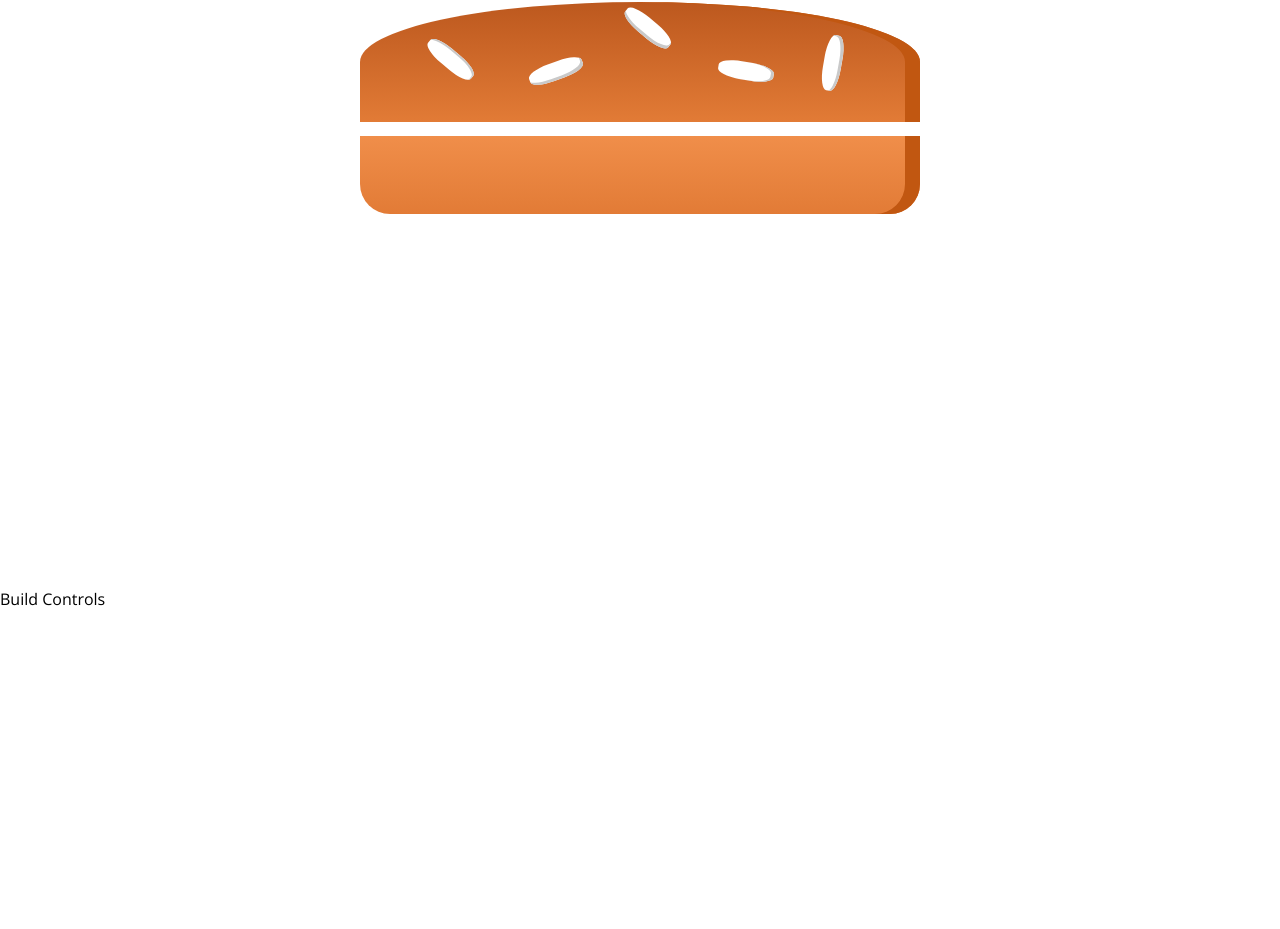
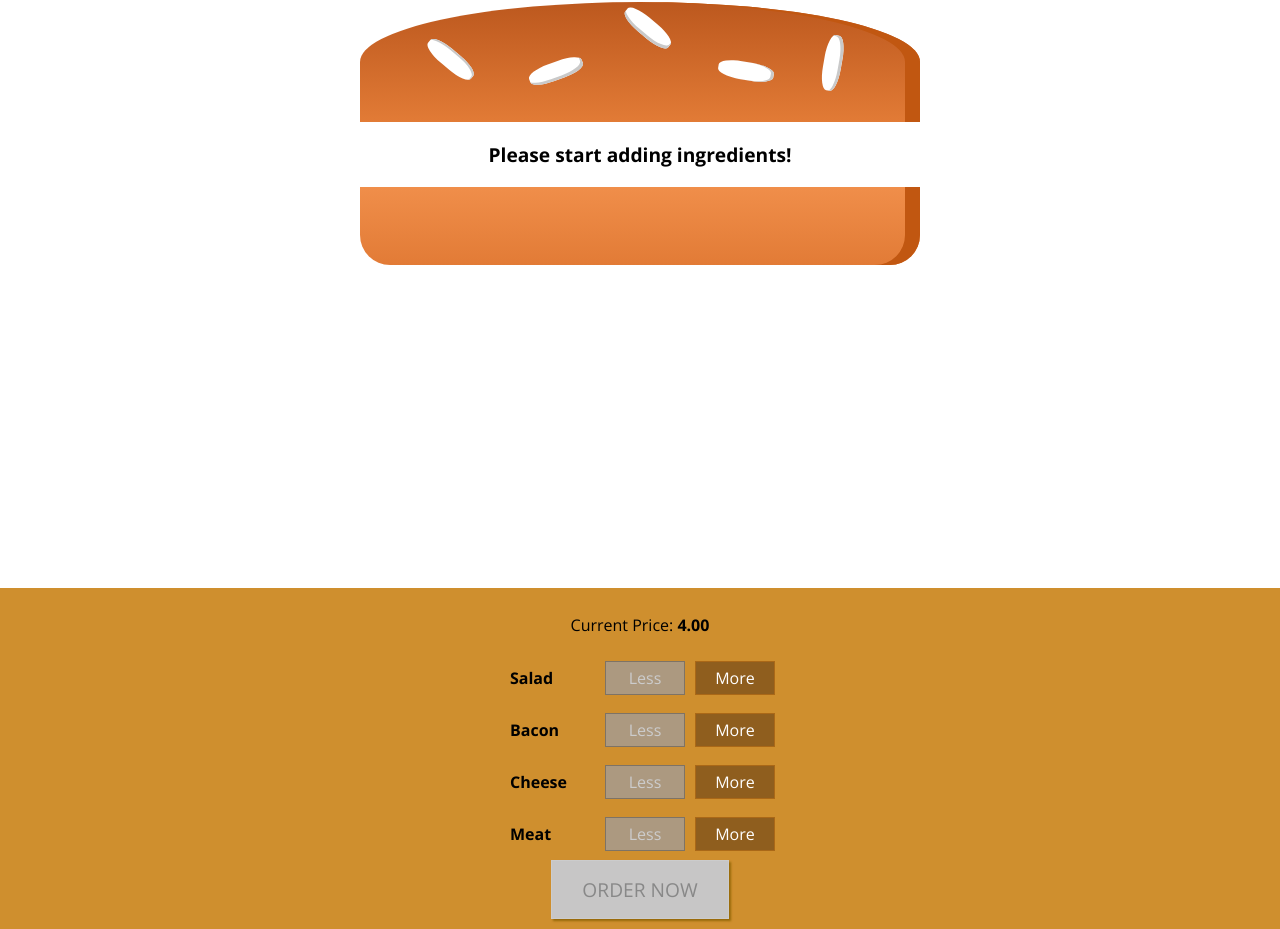
Before and after one commit to marianalm123/the-real-burger-project, a React app: page / in a window 1280 px wide. Shown: the part 50-979 px from the top of the page. Before the commit the page ends 800 px from the top, so only its background shows below. Built offline with nearby package versions, Linux system fonts and the light colour scheme.

Commit message:
adding and removing ingredients; displaying price; order button;

```diff
--- /dev/null
+++ b/src/components/Burger/BuildControls/BuildControl/BuildControl.css
@@ -0,0 +1,56 @@
+.BuildControl {
+    display: flex;
+    justify-content: space-between;
+    align-items: center;
+    margin: 5px 0;
+}
+
+.BuildControl button {
+    display: block;
+    font: inherit;
+    padding: 5px;
+    margin: 0 5px;
+    width: 80px;
+    border: 1px solid #AA6817;
+    cursor: pointer;
+    outline: none;
+}
+
+.BuildControl button:disabled {
+    background-color: #AC9980;
+    border: 1px solid #7E7365;
+    color: #ccc;
+    cursor: default;
+}
+
+.BuildControl button:hover:disabled {
+    background-color: #AC9980;
+    color: #ccc;
+    cursor: not-allowed;
+}
+
+.Label {
+    padding: 10px;
+    font-weight: bold;
+    width: 80px;
+}
+
+.BuildControl .Less {
+    background-color: #D39952;
+    color: white;
+}
+
+.BuildControl .More {
+    background-color: #8F5E1E;
+    color: white;
+}
+
+.BuildControl .Less:hover, .BuildControl .Less:active {
+    background-color: #DAA972;
+    color: white;
+}
+
+.BuildControl .More:hover,.BuildControl .More:active {
+    background-color: #99703F;
+    color: white;
+}
--- /dev/null
+++ b/src/components/Burger/BuildControls/BuildControl/BuildControl.js
@@ -0,0 +1,17 @@
+import React from 'react';
+import classes from './BuildControl.css';
+
+const buildControl = (props) => (
+  <div className={classes.BuildControl}>
+    <div className={classes.Label}>{props.label}</div>
+    <button
+      className={classes.Less}
+      onClick={props.removed}
+      disabled={props.disabled}>Less</button>
+    <button
+      className={classes.More}
+      onClick={props.added}>More</button>
+  </div>
+);
+
+export default buildControl;
--- /dev/null
+++ b/src/components/Burger/BuildControls/BuildControls.css
@@ -0,0 +1,52 @@
+.BuildControls {
+  width: 100%;
+  background-color: #CF8F2E;
+  display: flex;
+  flex-flow: column;
+  align-items: center;
+  box-shadow: 0 2px 1px #ccc;
+  margin: auto;
+  padding: 10px 0;
+}
+
+
+.OrderButton {
+    background-color: #DAD735;
+    outline: none;
+    cursor: pointer;
+    border: 1px solid #966909;
+    color: #966909;
+    font-family: inherit;
+    font-size: 1.2em;
+    padding: 15px 30px;
+    box-shadow: 2px 2px 2px #966909;
+}
+
+.OrderButton:hover, .OrderButton:active {
+    background-color: #A0DB41;
+    border: 1px solid #966909;
+    color: #966909;
+}
+
+.OrderButton:disabled {
+    background-color: #C7C6C6;
+    cursor: not-allowed;
+    border: 1px solid #ccc;
+    color: #888888;
+}
+
+.OrderButton:not(:disabled) {
+    animation: enable 0.3s linear;
+}
+
+@keyframes enable {
+    0% {
+        transform: scale(1);
+    }
+    60% {
+        transform: scale(1.1);
+    }
+    100% {
+        transform: scale(1);
+    }
+}
--- /dev/null
+++ b/src/components/Burger/BuildControls/BuildControls.js
@@ -0,0 +1,30 @@
+import React from 'react';
+import classes from './BuildControls.css';
+import BuildControl from './BuildControl/BuildControl';
+
+const controls = [
+  {label: 'Salad', type: 'salad'},
+  {label: 'Bacon', type: 'bacon'},
+  {label: 'Cheese', type: 'cheese'},
+  {label: 'Meat', type: 'meat'}
+];
+
+const buildControls = (props) => (
+  <div className={classes.BuildControls}>
+    <p>Current Price: <strong>{props.price.toFixed(2)}</strong></p>
+    {controls.map(ctrl => (
+      <BuildControl
+        key={ctrl.label}
+        label={ctrl.label}
+        added={() => props.ingredientAdded(ctrl.type)}
+        removed={() => props.ingredientRemoved(ctrl.type)}
+        disabled={props.disabled[ctrl.type]}
+      />
+    ))}
+    <button
+      className={classes.OrderButton}
+      disabled={!props.purchasable}>ORDER NOW</button>
+  </div>
+);
+
+export default buildControls;
--- a/src/components/Burger/Burger.js
+++ b/src/components/Burger/Burger.js
@@ -5,12 +5,21 @@
 
 const burger = (props) => {
   // transform an object of key value pairs into an array of burguer ingredients
-  const transformedIngredients = Object.keys(props.ingredients)
-      .map(igKey => {
+  // reduce is an arrow function which allow us to transform an array into something else
+  let transformedIngredients = Object.keys(props.ingredients)
+      .map( igKey => {
           return [...Array(props.ingredients[igKey])].map((_,i) => {
               return <BurgerIngredient key={igKey + i} type={igKey} />;
-          });
-      });
+          } );
+      } )
+      .reduce((arr, el) => {
+        return arr.concat(el);
+      }, []);
+
+  if (transformedIngredients.length === 0) {
+    transformedIngredients = <p>Please start adding ingredients!</p>
+  }
+
       console.log(transformedIngredients);
   return (
     <div className={classes.Burger}>
--- a/src/containers/BurgerBuilder/BurgerBuilder.js
+++ b/src/containers/BurgerBuilder/BurgerBuilder.js
@@ -2,6 +2,15 @@
 
 import Aux from '../../hoc/Auxiliary';
 import Burger from '../../components/Burger/Burger';
+import BuildControls from '../../components/Burger/BuildControls/BuildControls';
+
+//global constants
+const INGREDIENT_PRICES = {
+  salad: 0.5,
+  cheese: 0.4,
+  meat: 1.3,
+  bacon: 0.7
+};
 
 class BurgerBuilder extends Component{
   // constructor(props) {
@@ -14,14 +23,78 @@
       bacon: 0,
       cheese: 0,
       meat: 0
+    },
+    totalPrice: 4,
+    purchasable: false
+  }
+
+  updatePurchaseState (ingredients) {
+    const sum = Object.keys(ingredients)
+      .map(igKey => {
+        return ingredients[igKey];
+      })
+      .reduce((sum,el) => {
+        return sum + el;
+      }, 0);
+      this.setState({purchasable: sum > 0});
+  }
+
+  addIngredientHandler = (type) => {
+    const oldCount = this.state.ingredients[type];
+    const updatedCount = oldCount + 1;
+    const updatedIngredients = {
+      ...this.state.ingredients
+    };
+    updatedIngredients[type] = updatedCount;
+
+    //updating totalPrice
+    const priceAddition = INGREDIENT_PRICES[type];
+    const oldPrice = this.state.totalPrice;
+    const newPrice = oldPrice + priceAddition;
+
+    this.setState({totalPrice: newPrice, ingredients: updatedIngredients});
+    this.updatePurchaseState(updatedIngredients);
+  }
+
+  removeIngredientHandler = (type) => {
+    const oldCount = this.state.ingredients[type];
+    if (oldCount <= 0) {
+      return;
     }
+    const updatedCount = oldCount - 1;
+    const updatedIngredients = {
+      ...this.state.ingredients
+    };
+    updatedIngredients[type] = updatedCount;
+
+    //updating totalPrice
+    const priceDeduction = INGREDIENT_PRICES[type];
+    const oldPrice = this.state.totalPrice;
+    const newPrice = oldPrice - priceDeduction;
+
+    this.setState({totalPrice: newPrice, ingredients: updatedIngredients});
+    this.updatePurchaseState(updatedIngredients);
   }
 
   render () {
+    const disabledInfo = {
+      ...this.state.ingredients
+    };
+    for (let key in disabledInfo) {
+      disabledInfo[key] = disabledInfo[key] <= 0
+    }
+    //{salad: true, meat: false ...}
+
     return (
       <Aux>
         <Burger ingredients={this.state.ingredients}/>
-        <div>Build Controls</div>
+        <BuildControls
+          ingredientAdded={this.addIngredientHandler}
+          ingredientRemoved={this.removeIngredientHandler}
+          disabled={disabledInfo}
+          price={this.state.totalPrice}
+          purchasable={this.state.purchasable}
+        />
       </Aux>
     );
   }
```
